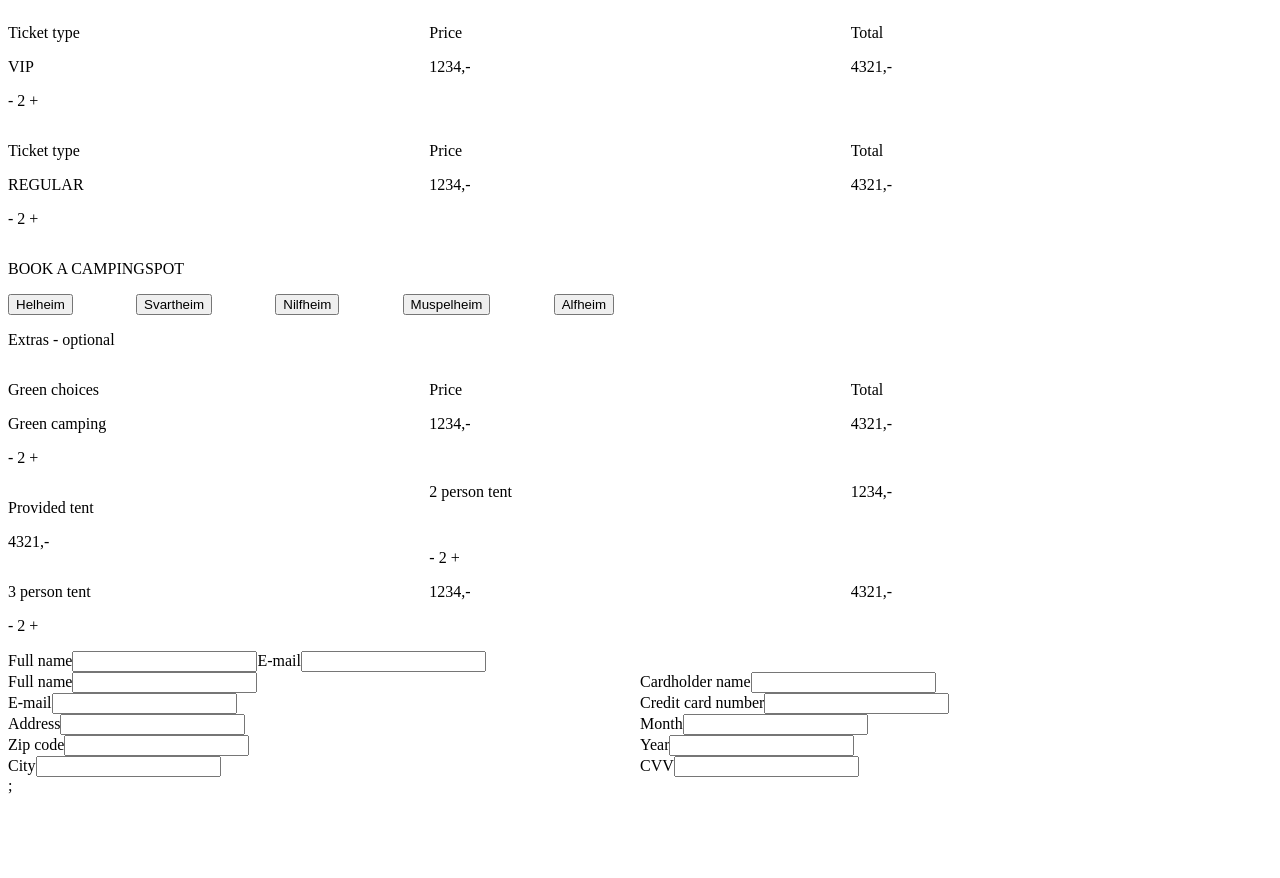
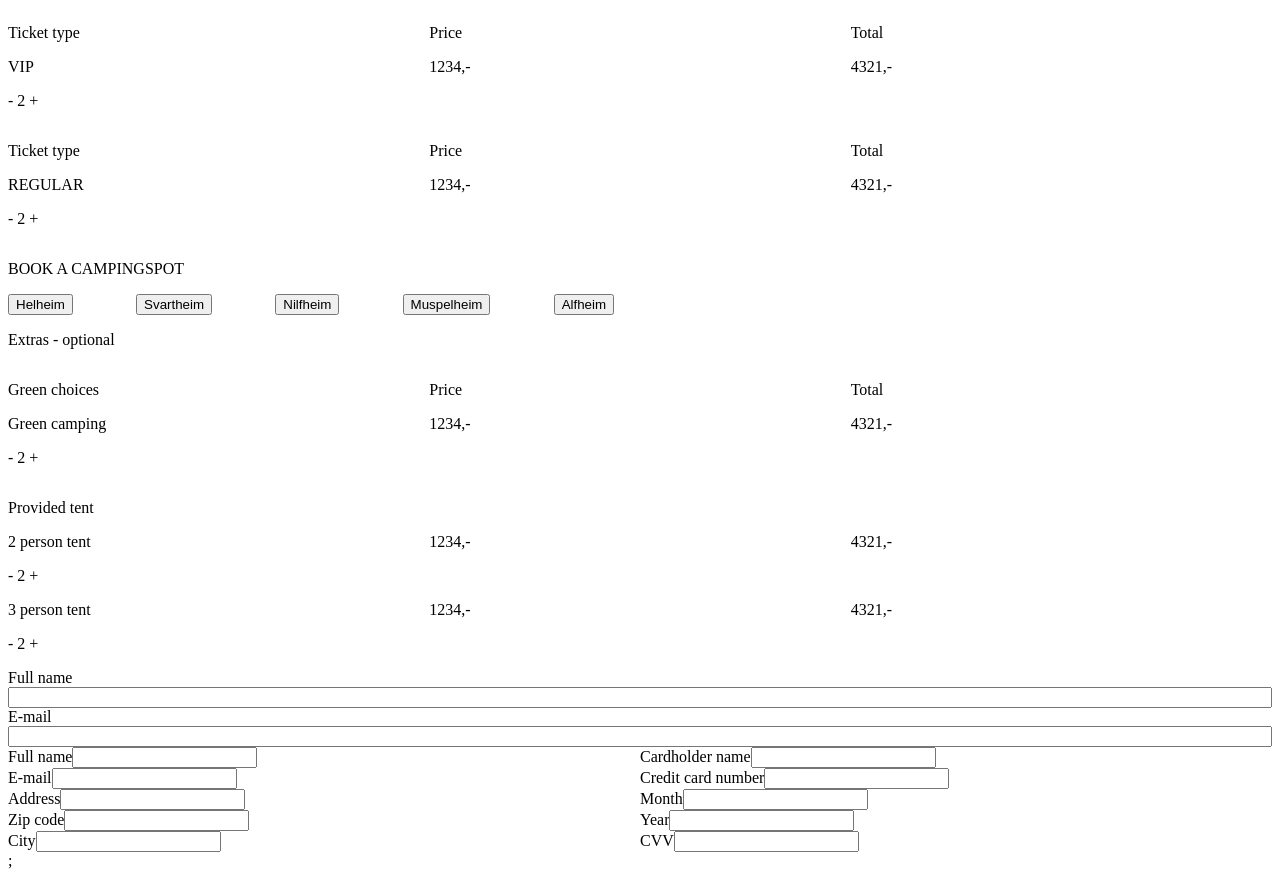
Before and after one commit to mark394e/marsmusik, a Next.js app: page /booking in a window 1280 px wide. Before the commit the page ends 803 px from the top, so only its background shows below. Built offline with nearby package versions, Linux system fonts and the light colour scheme.

Commit message:
ticketholder og extras

```diff
--- a/components/Extras.js
+++ b/components/Extras.js
@@ -4,7 +4,7 @@ function Extras() {
   return (
     <section>
       <p>Extras - optional</p>
-      <div className="ticket" id="vip-ticket">
+      <div className="extra" id="greenchoice">
         <p>Green choices</p>
         <p>Price</p>
         <p>Total</p>
@@ -13,14 +13,14 @@ function Extras() {
         <div>4321,-</div>
         <p>- 2 +</p>
       </div>
-      <div className="ticket" id="reg-ticket">
+      <div className="extra" id="twoperstent">
         <p>Provided tent</p>
         <div>2 person tent</div>
         <div>1234,-</div>
         <div>4321,-</div>
         <p>- 2 +</p>
       </div>
-      <div className="ticket" id="reg-ticket">
+      <div className="extra" id="threeperstent">
         <div>3 person tent</div>
         <div>1234,-</div>
         <div>4321,-</div>
--- a/components/TicketHolder.js
+++ b/components/TicketHolder.js
@@ -1,9 +1,9 @@
-import React from "react";
+import "../styles/Ticketholder.module.scss";
 
 function TicketHolder() {
   return (
     <>
-      <form>
+      <form id="ticketholderform">
         <label for="fullname">
           {" "}
           Full name
--- a/styles/Extras.module.scss
+++ b/styles/Extras.module.scss
@@ -0,0 +1,9 @@
+section {
+  .extra {
+    display: grid;
+    grid-template-columns: 1fr 1fr 1fr;
+  }
+  #twoperstent > div:first-of-type {
+    grid-column: 1/2;
+  }
+}
--- /dev/null
+++ b/styles/Ticketholder.module.scss
@@ -0,0 +1,8 @@
+#ticketholderform {
+  display: flex;
+  flex-direction: column;
+  label {
+    display: flex;
+    flex-direction: column;
+  }
+}
--- a/styles/globals.scss
+++ b/styles/globals.scss
@@ -2,3 +2,4 @@
 @use "./PaymentForm.module.scss";
 @use "./Campingspot.module.scss";
 @use "./Extras.module.scss";
+@use "./Ticketholder.module.scss";
```
